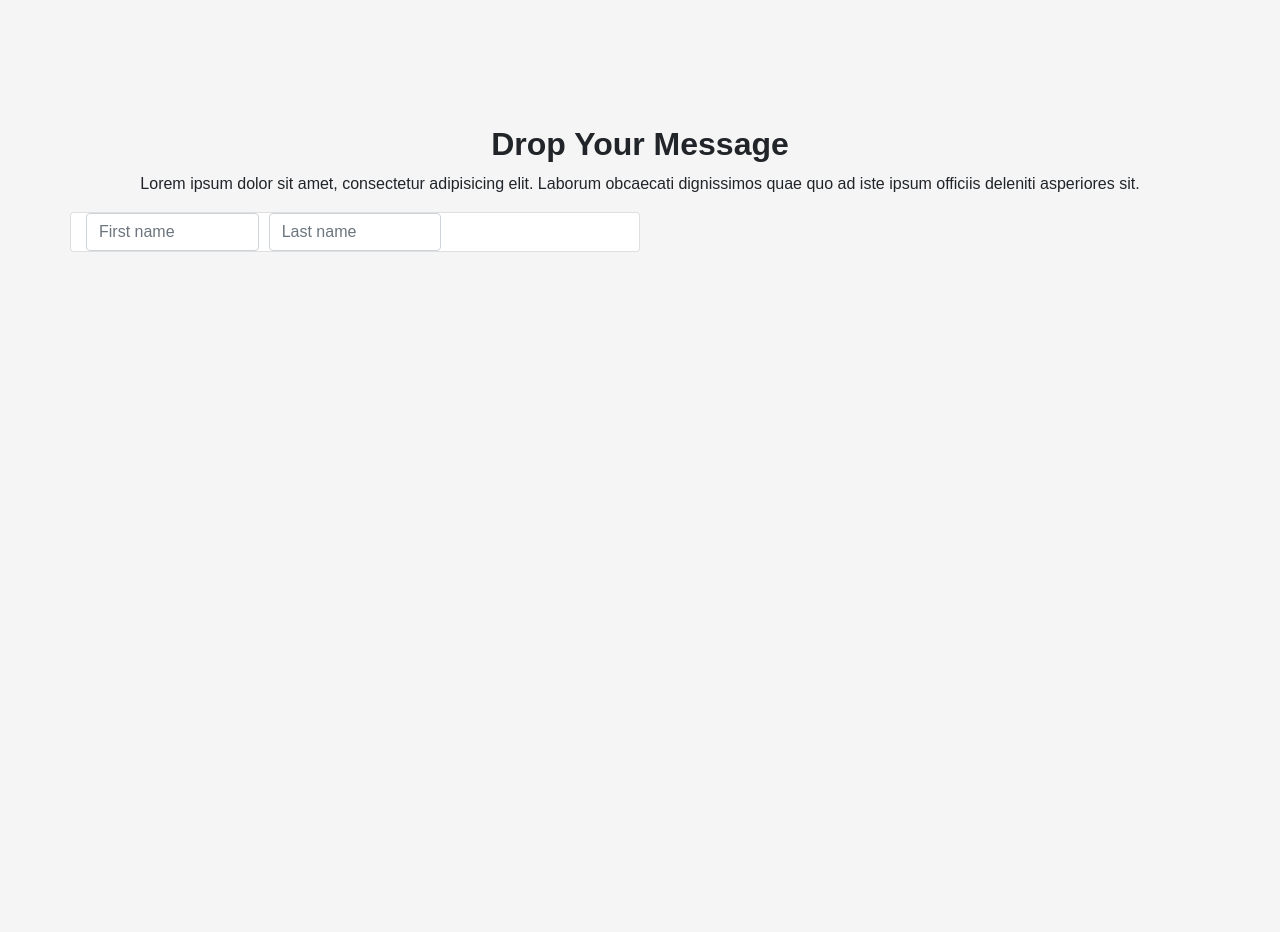
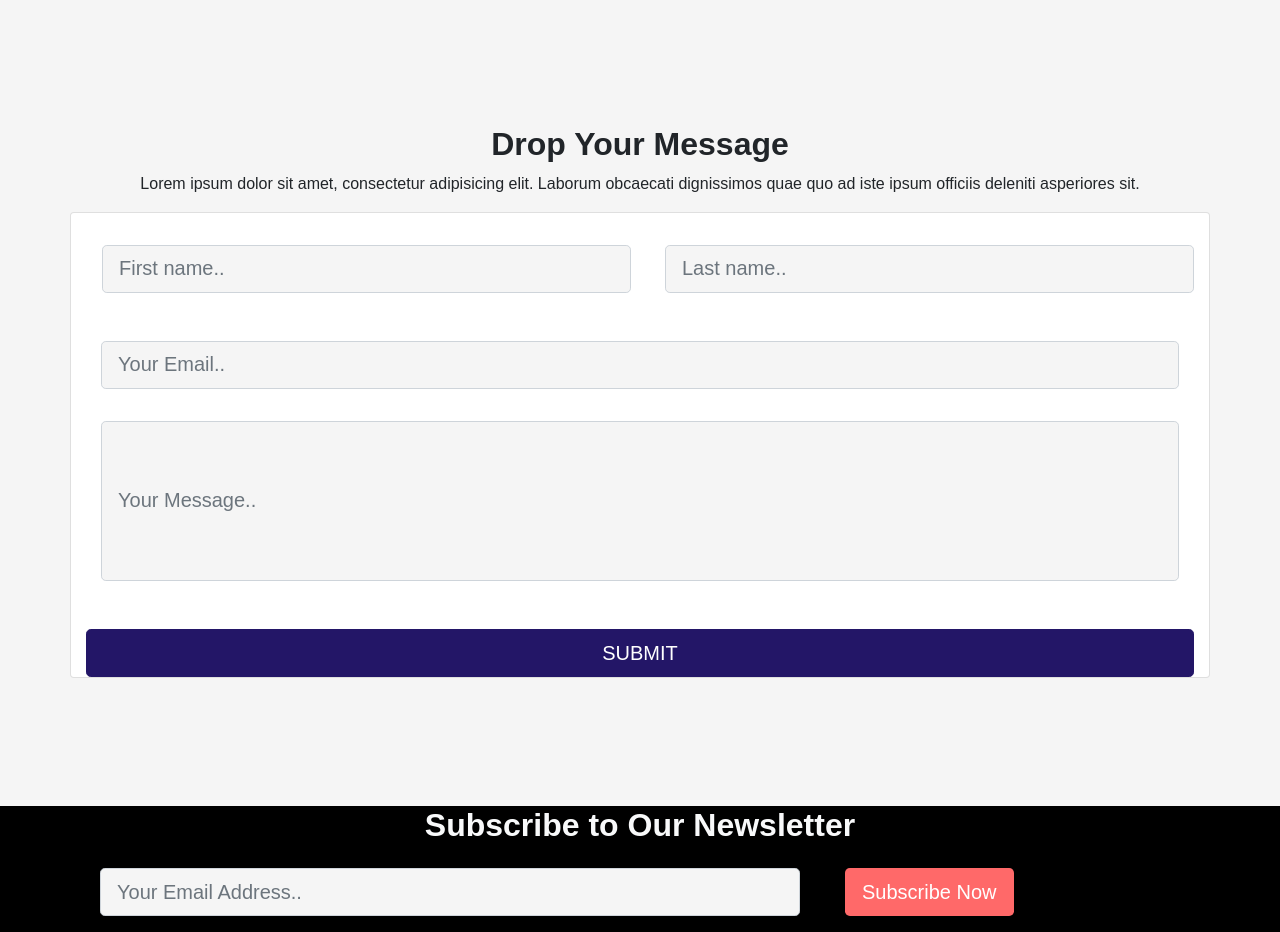
Before and after one commit to tauhid880/techno-project, a website: page index.html in a window 1280 px wide. Shown: the part 9655-10587 px from the top of the page. Before the commit the page ends 9907 px from the top, so only its background shows below. Drawn offline with Linux system fonts and the light colour scheme.

Commit message:
form and footer added

```diff
--- a/index.html
+++ b/index.html
@@ -704,17 +704,47 @@
     <h2 class="text-center font-weight-bold">Drop Your Message</h2>
     <p class="text-center">Lorem ipsum dolor sit amet, consectetur adipisicing elit. Laborum obcaecati dignissimos quae quo ad iste ipsum officiis deleniti asperiores sit.</p>
     <div class="row">
-      <div class="col-6 card form__card">
+      <div class="col card form__card">
         <form>
           <div class="form-row">
-            <div class="col-4">
-              <input type="text" class="form-control" placeholder="First name">
+            <div class="form-group col ml-3 mr-3">
+              <input type="text" class="form-control form-control-lg " placeholder="First name..">
             </div>
-            <div class="col-4">
-              <input type="text" class="form-control" placeholder="Last name">
+            <div class="form-group col ml-2">
+              <input type="text" class="form-control form-control-lg" placeholder="Last name..">
             </div>
           </div>
+          <div class="form-group">
+            <div class="col">
+              <input type="email" class="form-control form-control-lg" placeholder="Your Email..">
+            </div>
+          </div>
+          <div class="col">
+            <input type="text" class="form-control messages form-control-lg" placeholder="Your Message..">
+          </div>
+          <button type="button" class="btn btn-primary btn-lg btn-block mt-5"><a href=""></a>SUBMIT</button>
         </form>
+      </div>
+
+    </div>
+  </div>
+</div>
+<!-- Form Section End -->
+
+<!-- Footer Section -->
+<div class="footer">
+  <div class="container">
+    <h2 class="text-center text-light font-weight-bold ">Subscribe to Our Newsletter</h2>
+    <div class="row">
+      <div class="col-8 text-center">
+        <div class="form-group">
+          <div class="col">
+            <input type="email" class="form-control form-control-lg mt-3" placeholder="Your Email Address..">
+          </div>
+        </div>
+      </div>
+      <div class="col">
+        <button class="btn btn-lg mt-3">Subscribe Now</button>
       </div>
     </div>
   </div>
--- a/scss/layout/_header.scss
+++ b/scss/layout/_header.scss
@@ -128,7 +128,31 @@
     margin-top: 8rem;
 
     &__card{
-        width: 100%;
-        height: 100%;
+        // width: 50rem;
+        // height: 100%;
+        // margin-top: 5rem;
+
+        .form-control{
+            margin-top: 2rem;
+            background: #F5F5F5;
+        }
+    }
+
+    .messages{
+        height: 10rem;
     }
 }
+
+.footer{
+    margin-top: 8rem;
+    background: black;
+
+    .form-control{
+        background: #F5F5F5;
+    }
+
+    .btn{
+        background: $tertiary;
+        color: white;
+    }
+}
```
Also changed, not shown: css/main.css.
